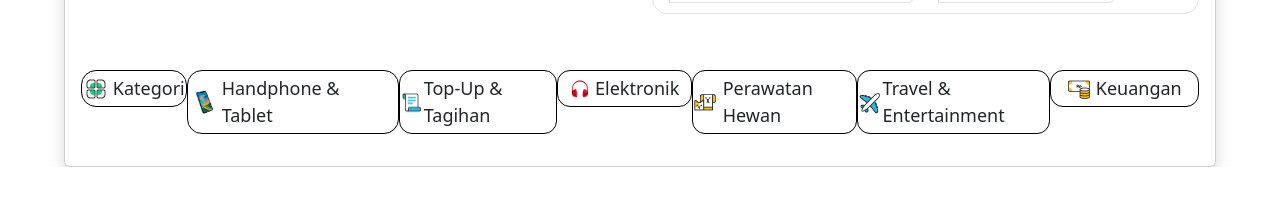
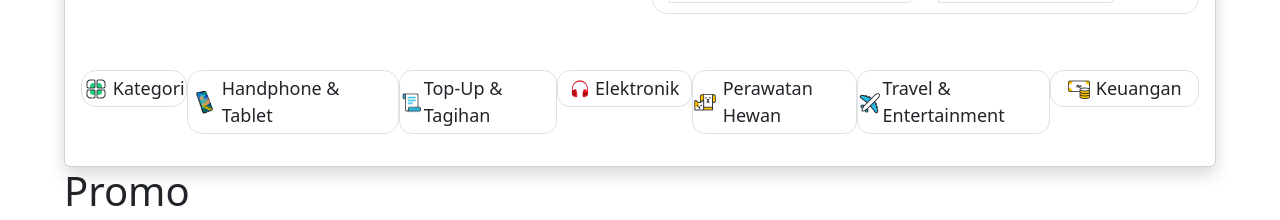
Before and after one commit to ardiyan15/react-tokped-clone, a React (Vite) app: page / in a window 1280 px wide. Shown: the part 719-939 px from the top of the page. Before the commit the page ends 886 px from the top, so only its background shows below. Built offline with nearby package versions, Linux system fonts and the light colour scheme.

Commit message:
install framer-motion

```diff
--- a/package.json
+++ b/package.json
@@ -14,6 +14,7 @@
     "@reduxjs/toolkit": "^2.2.7",
     "bootstrap": "^5.3.3",
     "bootstrap-icons": "^1.11.3",
+    "framer-motion": "^11.3.23",
     "react": "^18.3.1",
     "react-bootstrap": "^2.10.4",
     "react-bootstrap-icons": "^1.11.4",
--- a/src/components/Fragments/CardCategory.jsx
+++ b/src/components/Fragments/CardCategory.jsx
@@ -165,7 +165,7 @@ const CardCategory = () => {
                               <option value=""></option>
                             </select>
                           </div>
-                          <div className="col-md-2 mt-2">
+                          <div className="col-md-1 mt-2">
                             <button className="btn btn-disabled">Beli</button>
                           </div>
                         </div>
@@ -179,7 +179,7 @@ const CardCategory = () => {
               <li>
                 <div
                   className="d-flex justify-content-center align-items-center p-1"
-                  style={{ border: "1px solid black", borderRadius: "15px" }}
+                  style={{ border: "1px solid #dee2e6", borderRadius: "15px" }}
                 >
                   <img
                     src="icons/category.png"
@@ -197,7 +197,7 @@ const CardCategory = () => {
               <li>
                 <div
                   className="d-flex justify-content-center align-items-center p-1"
-                  style={{ border: "1px solid black", borderRadius: "15px" }}
+                  style={{ border: "1px solid #dee2e6", borderRadius: "15px" }}
                 >
                   <img
                     src="icons/handphone.png"
@@ -215,7 +215,7 @@ const CardCategory = () => {
               <li>
                 <div
                   className="d-flex justify-content-center align-items-center py-1"
-                  style={{ border: "1px solid black", borderRadius: "13px" }}
+                  style={{ border: "1px solid #dee2e6", borderRadius: "13px" }}
                 >
                   <img
                     src="icons/top-up.png"
@@ -232,7 +232,7 @@ const CardCategory = () => {
               <li>
                 <div
                   className="d-flex justify-content-center align-items-center py-1"
-                  style={{ border: "1px solid black", borderRadius: "13px" }}
+                  style={{ border: "1px solid #dee2e6", borderRadius: "13px" }}
                 >
                   <img
                     src="icons/electronic.png"
@@ -250,7 +250,7 @@ const CardCategory = () => {
               <li>
                 <div
                   className="d-flex justify-content-center align-items-center py-1"
-                  style={{ border: "1px solid black", borderRadius: "13px" }}
+                  style={{ border: "1px solid #dee2e6", borderRadius: "13px" }}
                 >
                   <img
                     src="icons/pet.png"
@@ -268,7 +268,7 @@ const CardCategory = () => {
               <li>
                 <div
                   className="d-flex justify-content-center align-items-center py-1"
-                  style={{ border: "1px solid black", borderRadius: "13px" }}
+                  style={{ border: "1px solid #dee2e6", borderRadius: "13px" }}
                 >
                   <img
                     src="icons/travel.png"
@@ -285,7 +285,7 @@ const CardCategory = () => {
               <li>
                 <div
                   className="d-flex justify-content-center align-items-center py-1"
-                  style={{ border: "1px solid black", borderRadius: "13px" }}
+                  style={{ border: "1px solid #dee2e6", borderRadius: "13px" }}
                 >
                   <img
                     src="icons/finance.png"
--- /dev/null
+++ b/src/components/Fragments/Promo.jsx
@@ -0,0 +1,7 @@
+const Promo = () => {
+    return (
+        <h1>Promo</h1>
+    )
+}
+
+export default Promo
--- a/src/pages/home.jsx
+++ b/src/pages/home.jsx
@@ -1,7 +1,8 @@
+import Navbar from "../components/Layouts/Navbar";
 import Banner from "../components/Fragments/Banner";
+import Header from "../components/Fragments/Header";
 import CardCategory from "../components/Fragments/CardCategory";
-import Header from "../components/Fragments/Header";
-import Navbar from "../components/Layouts/Navbar";
+import Promo from "../components/Fragments/Promo";
 import "../styles/pages/home.css";
 
 const Home = () => {
@@ -12,6 +13,7 @@ const Home = () => {
       <div className="content-body">
         <Banner />
         <CardCategory />
+        <Promo />
       </div>
     </>
   );
--- a/src/styles/components/fragments/cardcategory.css
+++ b/src/styles/components/fragments/cardcategory.css
@@ -1,3 +1,7 @@
 .slick-slide {
     margin: 0 -10px;
 }
+
+.border-category {
+    border: 1px solid #dee2e6;
+}
--- a/src/styles/pages/home.css
+++ b/src/styles/pages/home.css
@@ -1,6 +1,6 @@
 .content-body {
-    margin-left: 19%;
-    margin-right: 19%;
+    margin-left: 15%;
+    margin-right: 15%;
 }
 
 @media screen and (max-width: 1950px) {
```
Also changed, not shown: 1 other file (tests, documents, lock files or other folders).
